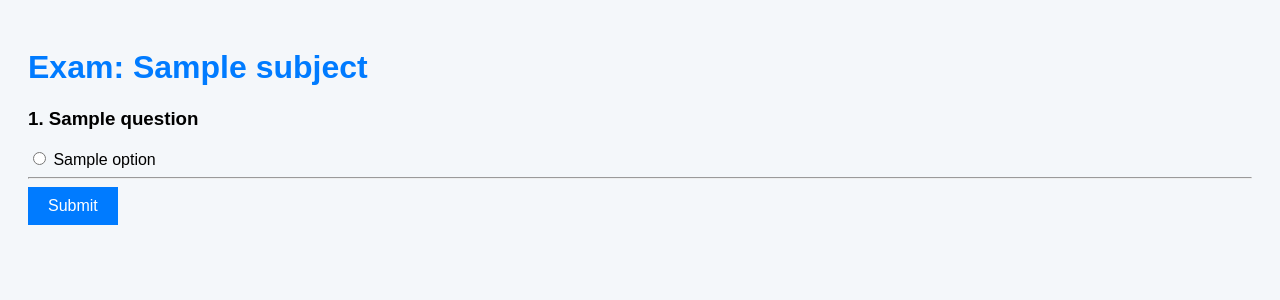
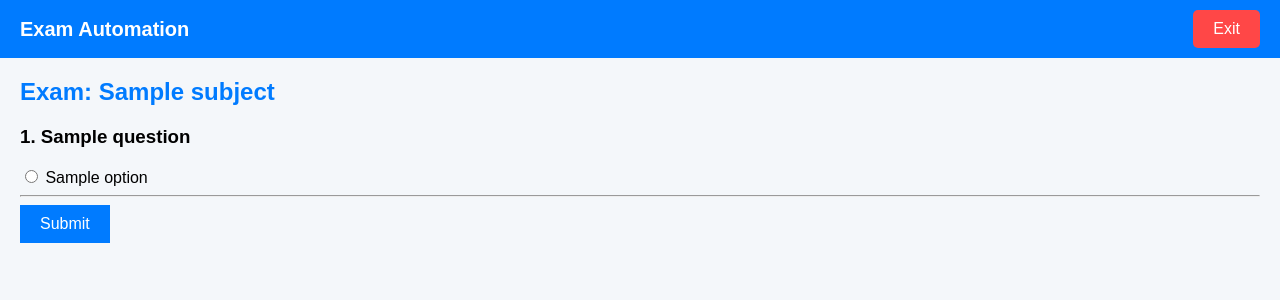
Before and after one commit to vivek5130/Exam-Automation-Cell, a Flask app: template templates/exam.html in a window 1280 px wide. Shown: the top 300 px of the page. Run offline with Flask 3, Linux system fonts and the light colour scheme; the template is opened without the code that fills it: most values are stand-ins (such as "Sample title", 1, 10 or a date in 2020); some libraries are stand-ins or nearby versions.

Commit message:
added headers in exam.html

```diff
--- a/app.py
+++ b/app.py
@@ -29,7 +29,7 @@ mysql = MySQL(app)
 # Routes
 @app.route('/')
 def home():
-    if session['loggedin'] == True:
+    if session.get('loggedin', True):
         return redirect(url_for('dashboard'))
     return redirect(url_for('login'))
 
--- a/templates/exam.html
+++ b/templates/exam.html
@@ -8,11 +8,39 @@
         body {
             font-family: Arial, sans-serif;
             background-color: #f4f7fa;
-            padding: 20px;
+            /* padding: 20px; */
+            margin: 0px;
         }
 
         h1 {
             color: #007bff;
+        }
+        .header {
+            display: flex;
+            justify-content: space-between;
+            align-items: center;
+            background-color: #007bff;
+            color: white;
+            padding: 10px 20px;
+        }
+
+        .header .logo {
+            font-size: 20px;
+            font-weight: bold;
+        }
+
+        .header .exit-button {
+            background-color: #ff4747;
+            color: white;
+            padding: 10px 20px;
+            border: none;
+            cursor: pointer;
+            font-size: 16px;
+            border-radius: 5px;
+        }
+
+        .header .exit-button:hover {
+            background-color: #ff2a2a;
         }
 
         .question {
@@ -41,32 +69,19 @@
         button:hover {
             background-color: #0056b3;
         }
+        .exam-section{
+            margin:20px;
+        }
     </style>
 </head>
-<!-- <body>
-    <h1>{{ subject }} Exam</h1>
-    <form method="POST">
-        {% for question in questions %}
-        <div class="question">
-            <p><strong>Q{{ loop.index }}:</strong> {{ question.text }}</p>
-            <div class="options">
-                {% if question.type == 'MCQ' %}
-                {% for option in question.options %}
-                <label>
-                    <input type="radio" name="{{ question.id }}" value="{{ option }}"> {{ option }}
-                </label>
-                {% endfor %}
-                {% else %}
-                <textarea name="{{ question.id }}" rows="4" cols="50" placeholder="Write your answer here"></textarea>
-                {% endif %}
-            </div>
-        </div>
-        {% endfor %}
-        <button type="submit">Submit</button>
-    </form>
-</body> -->
+
 
 <body>
+    <div class="header">
+        <div class="logo">Exam Automation</div>
+        <button class="exit-button" onclick="window.location.href='/';">Exit</button>
+    </div>
+    <section class = "exam-section">
     <h1>Exam: {{ subject }}</h1>
 
     {% if questions %}
@@ -89,6 +104,7 @@
     {% else %}
         <p>No questions available. Please try again later.</p>
     {% endif %}
+</section>
 </body>
 
 </html>
```
